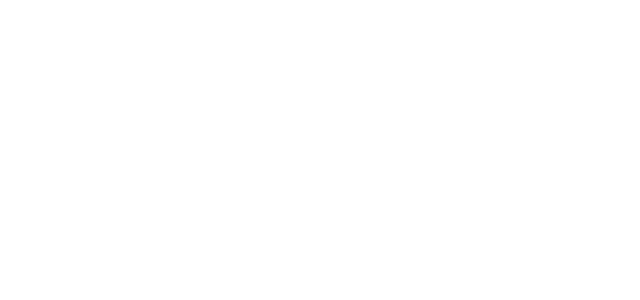
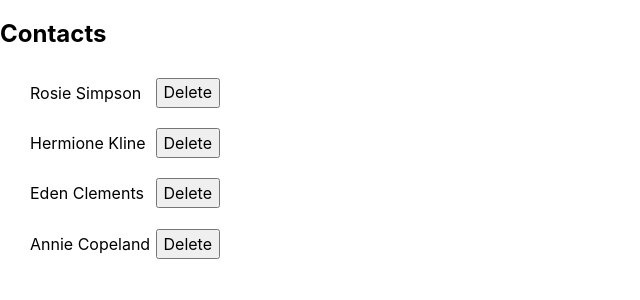
Before and after one commit to Svi-Kos/goit-react-hw-02-phonebook, a React (Create React App) app in the folder my-app/: page / in a window 1280 px wide. Shown: the top 300 px of the page, without its empty margins (0-640 px from the left). Built offline with nearby package versions, Linux system fonts and the light colour scheme.

Commit message:
рендер контактів, видалення контакта по кнопці

```diff
--- a/my-app/package.json
+++ b/my-app/package.json
@@ -8,6 +8,7 @@
     "@testing-library/react": "^11.2.2",
     "@testing-library/user-event": "^12.4.0",
     "gh-pages": "^3.1.0",
+    "modern-normalize": "^1.0.0",
     "react": "^17.0.1",
     "react-dom": "^17.0.1",
     "react-scripts": "4.0.1",
--- a/my-app/src/App.js
+++ b/my-app/src/App.js
@@ -1,7 +1,30 @@
+import React, { Component } from 'react';
 import './App.css';
+import ContactList from './components/ContactList';
+import contacts from 'contacts.json';
 
-function App() {
-  return <div></div>;
+class App extends Component {
+  state = {
+    contacts,
+    name: '',
+  };
+
+  deleteContact = contactId => {
+    this.setState(prevState => ({
+      contacts: prevState.contacts.filter(contact => contact.id !== contactId),
+    }));
+  };
+
+  render() {
+    const contacts = this.state.contacts;
+
+    return (
+      <>
+        <h2>Contacts</h2>
+        <ContactList contacts={contacts} onDeleteItem={this.deleteContact} />
+      </>
+    );
+  }
 }
 
 export default App;
--- /dev/null
+++ b/my-app/src/components/ContactList/ContactList.jsx
@@ -0,0 +1,17 @@
+import React from 'react';
+import s from './ContactList.module.css';
+
+const ContactList = ({ contacts, onDeleteItem }) => (
+  <ul className={s.contactList}>
+    {contacts.map(({ id, name }) => (
+      <li key={id} className={s.contactListItem}>
+        <p>{name}</p>
+        <button className={s.deleteBtn} onClick={() => onDeleteItem(id)}>
+          Delete
+        </button>
+      </li>
+    ))}
+  </ul>
+);
+
+export default ContactList;
--- /dev/null
+++ b/my-app/src/components/ContactList/ContactList.module.css
@@ -0,0 +1,17 @@
+.contactList {
+  list-style: none;
+  margin: 20px;
+  padding: 0;
+  width: 200px;
+}
+
+.contactListItem {
+  display: flex;
+  align-items: center;
+  justify-content: space-between;
+  padding-left: 10px;
+}
+
+.deleteBtn {
+  height: 30px;
+}
--- /dev/null
+++ b/my-app/src/components/ContactList/index.js
@@ -0,0 +1 @@
+export { default } from './ContactList';
--- /dev/null
+++ b/my-app/src/contacts.json
@@ -0,0 +1,6 @@
+[
+  { "id": "id-1", "name": "Rosie Simpson", "number": "459-12-56" },
+  { "id": "id-2", "name": "Hermione Kline", "number": "443-89-12" },
+  { "id": "id-3", "name": "Eden Clements", "number": "645-17-79" },
+  { "id": "id-4", "name": "Annie Copeland", "number": "227-91-26" }
+]
--- a/my-app/src/index.js
+++ b/my-app/src/index.js
@@ -1,5 +1,6 @@
 import React from 'react';
 import ReactDOM from 'react-dom';
+import 'modern-normalize/modern-normalize.css';
 import './index.css';
 import App from './App';
 import reportWebVitals from './reportWebVitals';
```
Also changed, not shown: 1 other file (tests, documents, lock files or other folders).
